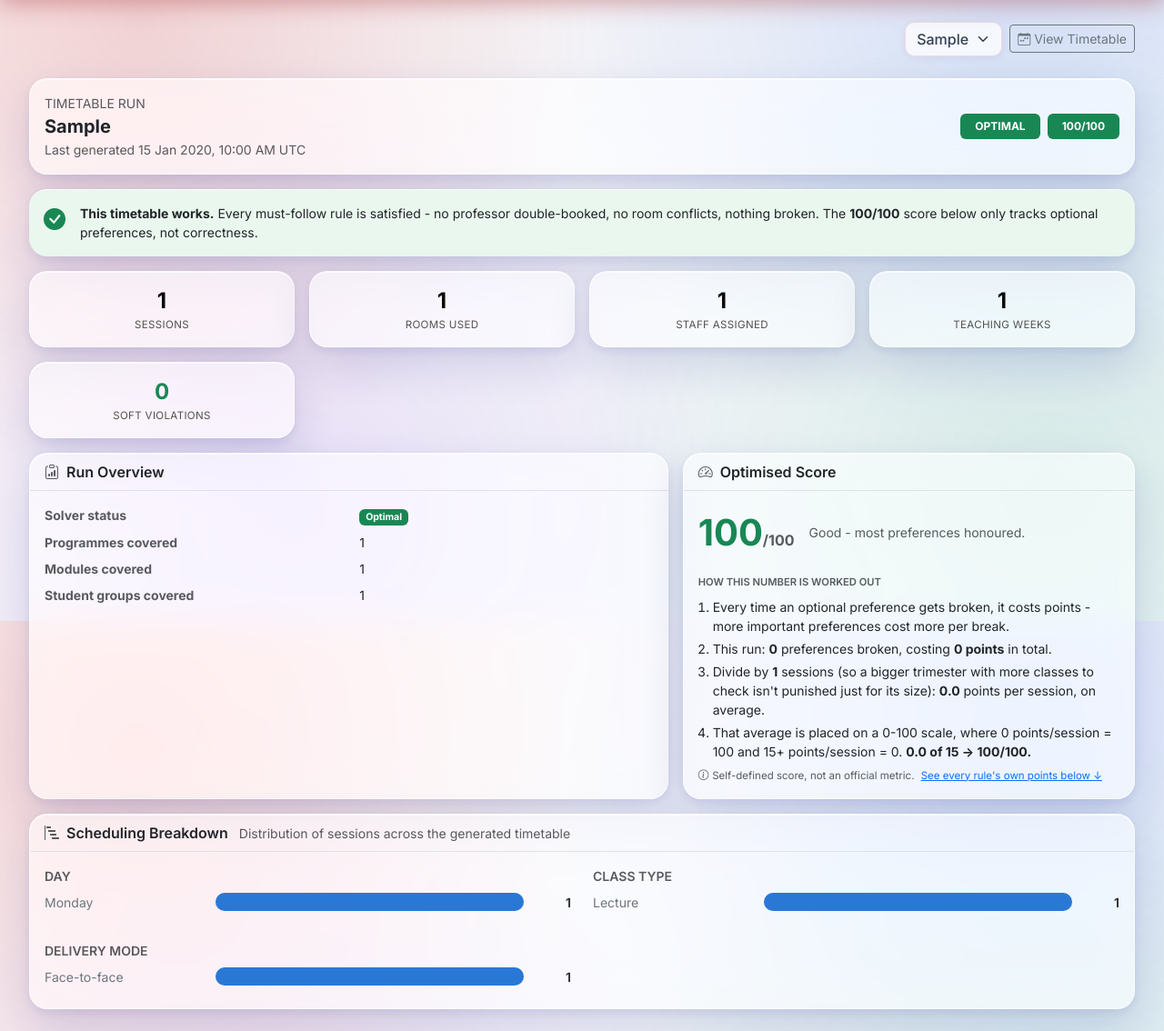
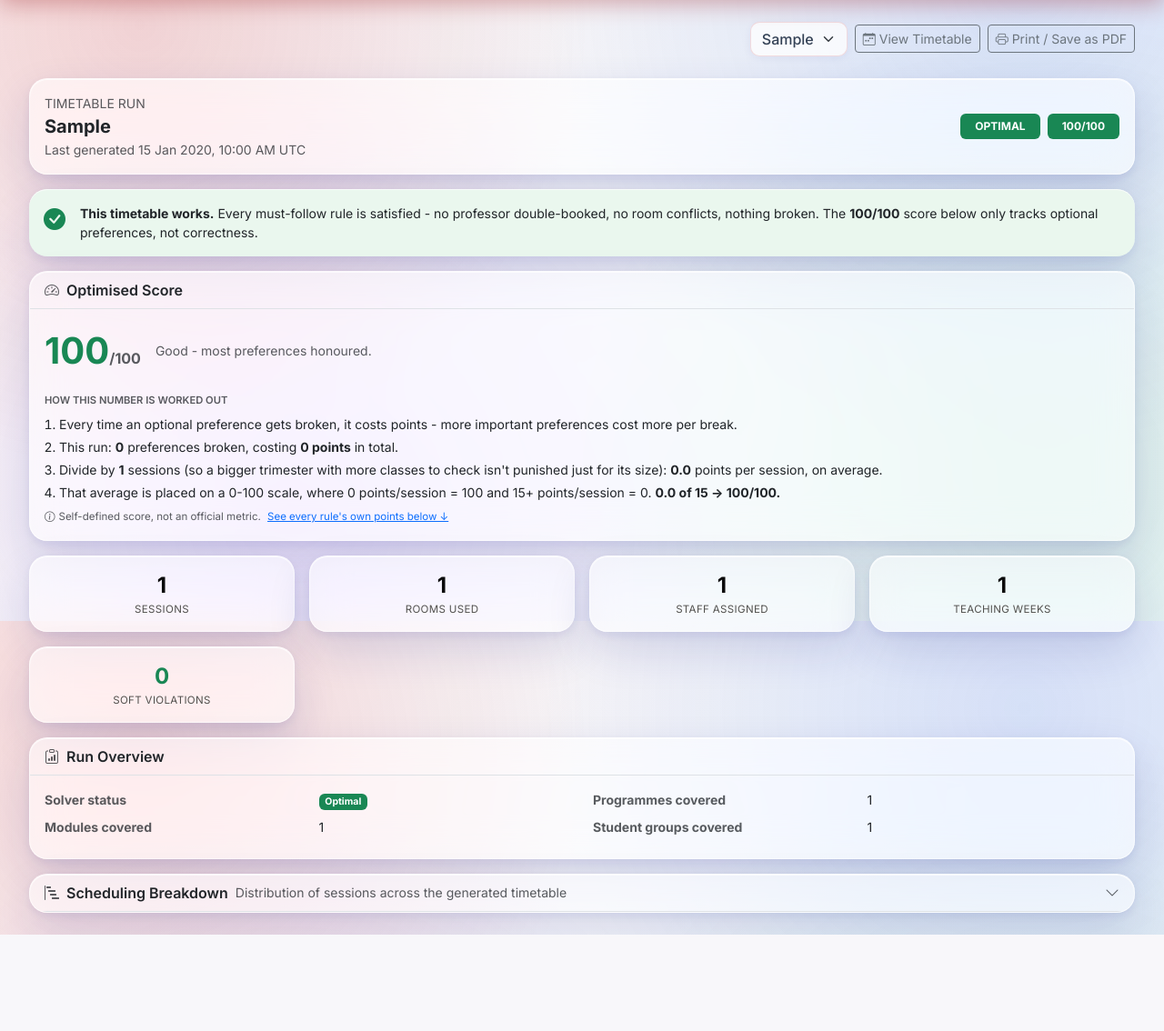
Before and after one commit to Brian-Goh-JW/timetable-system, a Flask app: page /admin/timetable/report in a window 1280 px wide. Shown: the part 117-1251 px from the top of the page at 91% size. After the commit the page ends 1145 px from the top, so only its background shows below. Run offline with Flask 3, Linux system fonts and the light colour scheme; a user stored in the database is signed in; tables that the repository leaves empty hold one stand-in row (values such as "Sample post"); some libraries are stand-ins or nearby versions.

Commit message:
Lead with the score, collapse the breakdown, add Print/Save as PDF
Reordered the report so Optimised Score - the thing Brian said matters
most - comes right after the plain-language summary, ahead of the stat
tiles and Run Overview (previously buried below both). Collapsed
Scheduling Breakdown (Day/Class Type/Delivery Mode bars) behind a toggle
matching the Scoring Matrix's existing pattern, since it's supplementary
detail that shouldn't compete with the score for attention.

Added a "Print / Save as PDF" button using the browser's native print
dialog rather than a server-side PDF library - zero new dependencies,
works everywhere. Print stylesheet hides the nav bar and page controls,
and forces every collapsed section open so the PDF captures the full
report regardless of what's expanded on screen.

```diff
--- a/app/templates/admin/timetable_report.html
+++ b/app/templates/admin/timetable_report.html
@@ -33,12 +33,23 @@
     }
     .stat-tile .stat-value { font-size: 1.5rem; font-weight: 700; color: #0b0b0b; }
     .stat-tile .stat-label { font-size: 0.72rem; color: #52514e; text-transform: uppercase; letter-spacing: 0.03em; }
+
+    /* Print / Save-as-PDF - hide page chrome, force every collapsed section
+       open so the PDF captures the full report, not just what's currently
+       expanded on screen. */
+    @media print {
+        .navbar-sit, .no-print { display: none !important; }
+        .collapse { display: block !important; height: auto !important; overflow: visible !important; }
+        .collapse-chevron { display: none !important; }
+        .card { break-inside: avoid; box-shadow: none !important; border: 1px solid #ddd !important; }
+        a[href^="#"] { text-decoration: none; color: inherit; }
+    }
 </style>
 {% endblock %}
 
 {% block content %}
 
-<div class="d-flex justify-content-end align-items-center mb-4 flex-wrap gap-2">
+<div class="d-flex justify-content-end align-items-center mb-4 flex-wrap gap-2 no-print">
     <form method="GET" class="d-flex align-items-center gap-2">
         <select class="form-select select-glass" name="trimester" onchange="this.form.submit()">
             {% for t in trimesters %}
@@ -49,6 +60,11 @@
            class="btn btn-outline-secondary btn-sm">
             <i class="bi bi-calendar-week me-1"></i>View Timetable
         </a>
+        {% if report and report.has_data %}
+        <button type="button" class="btn btn-outline-secondary btn-sm" onclick="window.print()">
+            <i class="bi bi-printer me-1"></i>Print / Save as PDF
+        </button>
+        {% endif %}
     </form>
 </div>
 
@@ -110,71 +126,8 @@
 </div>
 {% endif %}
 
-<!-- Stat tiles -->
-<div class="row g-3 mb-3 stagger row-cols-2 row-cols-md-4">
-    <div class="col">
-        <div class="card glass-card animate-in stat-tile h-100">
-            <div class="stat-value">{{ report.tiles.sessions_scheduled }}</div>
-            <div class="stat-label">Sessions</div>
-        </div>
-    </div>
-    <div class="col">
-        <div class="card glass-card animate-in stat-tile h-100">
-            <div class="stat-value">{{ report.tiles.rooms_used }}</div>
-            <div class="stat-label">Rooms Used</div>
-        </div>
-    </div>
-    <div class="col">
-        <div class="card glass-card animate-in stat-tile h-100">
-            <div class="stat-value">{{ report.tiles.staff_assigned }}</div>
-            <div class="stat-label">Staff Assigned</div>
-        </div>
-    </div>
-    <div class="col">
-        <div class="card glass-card animate-in stat-tile h-100">
-            <div class="stat-value">{{ report.tiles.teaching_weeks }}</div>
-            <div class="stat-label">Teaching Weeks</div>
-        </div>
-    </div>
-    <div class="col">
-        <div class="card glass-card animate-in stat-tile h-100">
-            {% if report.score.available %}
-            <div class="stat-value {% if report.tiles.soft_violations > 0 %}text-warning{% else %}text-success{% endif %}">
-                {{ report.tiles.soft_violations }}
-            </div>
-            {% else %}
-            <div class="stat-value text-muted">-</div>
-            {% endif %}
-            <div class="stat-label">Soft Violations</div>
-        </div>
-    </div>
-</div>
-
-<div class="row g-3 mb-3">
-    <!-- Run overview -->
-    <div class="col-lg-7">
-        <div class="card glass-card animate-in h-100">
-            <div class="card-header bg-transparent border-bottom fw-semibold">
-                <i class="bi bi-clipboard-data me-2 text-muted"></i>Run Overview
-            </div>
-            <div class="card-body">
-                <dl class="row mb-0 small">
-                    <dt class="col-6 text-muted">Solver status</dt>
-                    <dd class="col-6"><span class="badge bg-success">{{ report.solver_status or 'Unknown' }}</span></dd>
-                    <dt class="col-6 text-muted">Programmes covered</dt>
-                    <dd class="col-6">{{ report.overview.programmes }}</dd>
-                    <dt class="col-6 text-muted">Modules covered</dt>
-                    <dd class="col-6">{{ report.overview.modules }}</dd>
-                    <dt class="col-6 text-muted">Student groups covered</dt>
-                    <dd class="col-6">{{ report.overview.student_groups }}</dd>
-                </dl>
-            </div>
-        </div>
-    </div>
-
-    <!-- Optimised score -->
-    <div class="col-lg-5">
-        <div class="card glass-card animate-in h-100">
+<!-- Optimised score - the headline metric, right after the plain-language summary -->
+<div class="card glass-card animate-in mb-3">
     <div class="card-header bg-transparent border-bottom fw-semibold">
         <i class="bi bi-speedometer2 me-2 text-muted"></i>Optimised Score
     </div>
@@ -228,15 +181,77 @@
         {% endif %}
     </div>
 </div>
+
+<!-- Stat tiles -->
+<div class="row g-3 mb-3 stagger row-cols-2 row-cols-md-4">
+    <div class="col">
+        <div class="card glass-card animate-in stat-tile h-100">
+            <div class="stat-value">{{ report.tiles.sessions_scheduled }}</div>
+            <div class="stat-label">Sessions</div>
+        </div>
+    </div>
+    <div class="col">
+        <div class="card glass-card animate-in stat-tile h-100">
+            <div class="stat-value">{{ report.tiles.rooms_used }}</div>
+            <div class="stat-label">Rooms Used</div>
+        </div>
+    </div>
+    <div class="col">
+        <div class="card glass-card animate-in stat-tile h-100">
+            <div class="stat-value">{{ report.tiles.staff_assigned }}</div>
+            <div class="stat-label">Staff Assigned</div>
+        </div>
+    </div>
+    <div class="col">
+        <div class="card glass-card animate-in stat-tile h-100">
+            <div class="stat-value">{{ report.tiles.teaching_weeks }}</div>
+            <div class="stat-label">Teaching Weeks</div>
+        </div>
+    </div>
+    <div class="col">
+        <div class="card glass-card animate-in stat-tile h-100">
+            {% if report.score.available %}
+            <div class="stat-value {% if report.tiles.soft_violations > 0 %}text-warning{% else %}text-success{% endif %}">
+                {{ report.tiles.soft_violations }}
+            </div>
+            {% else %}
+            <div class="stat-value text-muted">-</div>
+            {% endif %}
+            <div class="stat-label">Soft Violations</div>
+        </div>
     </div>
 </div>
 
-<!-- Scheduling breakdown -->
+<!-- Run overview -->
 <div class="card glass-card animate-in mb-3">
     <div class="card-header bg-transparent border-bottom fw-semibold">
-        <i class="bi bi-bar-chart-steps me-2 text-muted"></i>Scheduling Breakdown
-        <span class="text-muted small fw-normal ms-2">Distribution of sessions across the generated timetable</span>
+        <i class="bi bi-clipboard-data me-2 text-muted"></i>Run Overview
     </div>
+    <div class="card-body">
+        <dl class="row mb-0 small">
+            <dt class="col-6 col-md-3 text-muted">Solver status</dt>
+            <dd class="col-6 col-md-3"><span class="badge bg-success">{{ report.solver_status or 'Unknown' }}</span></dd>
+            <dt class="col-6 col-md-3 text-muted">Programmes covered</dt>
+            <dd class="col-6 col-md-3">{{ report.overview.programmes }}</dd>
+            <dt class="col-6 col-md-3 text-muted">Modules covered</dt>
+            <dd class="col-6 col-md-3">{{ report.overview.modules }}</dd>
+            <dt class="col-6 col-md-3 text-muted">Student groups covered</dt>
+            <dd class="col-6 col-md-3">{{ report.overview.student_groups }}</dd>
+        </dl>
+    </div>
+</div>
+
+<!-- Scheduling breakdown - supplementary detail, collapsed by default so it -->
+<!-- doesn't compete for attention with the score above -->
+<div class="card glass-card animate-in mb-3">
+    <div class="card-header bg-transparent border-bottom fw-semibold d-flex align-items-center gap-2"
+         style="cursor:pointer;" data-bs-toggle="collapse" data-bs-target="#breakdownBody"
+         role="button" aria-expanded="false" aria-controls="breakdownBody">
+        <i class="bi bi-bar-chart-steps text-muted"></i>Scheduling Breakdown
+        <span class="text-muted small fw-normal">Distribution of sessions across the generated timetable</span>
+        <i class="bi bi-chevron-down text-muted collapse-chevron ms-auto"></i>
+    </div>
+    <div class="collapse" id="breakdownBody">
     <div class="card-body">
         <div class="row g-4">
             <div class="col-md-6">
@@ -250,6 +265,7 @@
             <div class="col-md-6">
                 <div class="fw-semibold small text-uppercase text-muted mb-2">Delivery Mode</div>
                 {% for row in report.breakdown.delivery_mode %}{{ bar_row(row) }}{% endfor %}
+            </div>
         </div>
     </div>
     </div>
```
Lines whose indentation alone changed are shown as unchanged.
